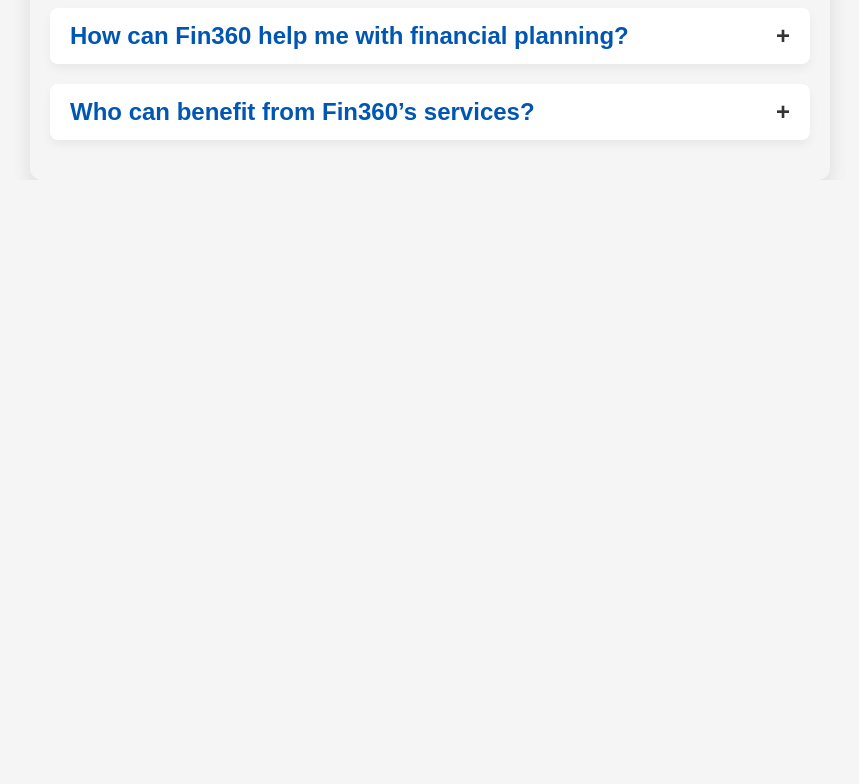
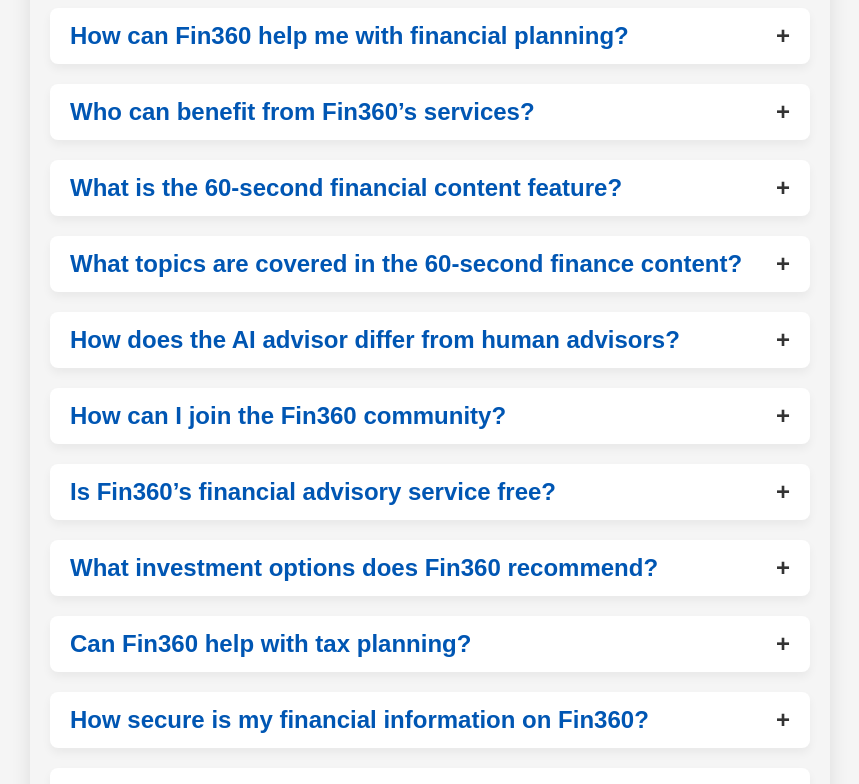
Before and after one commit to vivekgautamgv/fin360, a React (Vite) app in the folder campus_fund/: page / in a window 1280 px wide. Shown: the part 4444-5228 px from the top of the page, without its empty margins (210-1069 px from the left). Before the commit the page ends 4624 px from the top, so only its background shows below. Built offline with nearby package versions, Linux system fonts and the light colour scheme.

Commit message:
fnq added

```diff
--- a/campus_fund/src/components/faq.jsx
+++ b/campus_fund/src/components/faq.jsx
@@ -27,6 +27,60 @@
       answer: " Fin360 is designed for middle-class individuals with limited income who are seeking smart ways to manage their finances. Our services cater to anyone looking for personalized investment advice and financial planning, with easy access to both AI and human expertise."
     },
 
+    {
+      question: "What is the 60-second financial content feature?",
+      answer: " Our 60-second content feature delivers short, educational videos and articles on basic financial terms and concepts. It’s perfect for users looking to quickly grasp financial topics, such as budgeting, investing, or tax planning, in a format that’s engaging and easy to understand."
+    },
+
+    {
+      question: "What topics are covered in the 60-second finance content?",
+      answer: "We cover a wide array of financial topics including budgeting, investment strategies, savings tips, debt management, tax planning, retirement preparation, and more. The content is designed to boost your financial knowledge in just a minute."
+    },
+
+    {
+        question: "How does the AI advisor differ from human advisors?",
+        answer: "The AI advisor provides instant, data-driven recommendations based on your financial profile, while human advisors offer personalized, detailed advice with the added value of experience and human insight. You can use both services to get a well-rounded financial plan."
+      },
+      {
+        question: "How can I join the Fin360 community?",
+        answer: "By signing up on our platform, you gain access to the community space where you can connect with other users, participate in discussions, share financial tips, and get answers to your finance-related questions."
+      },
+      {
+        question: "Is Fin360’s financial advisory service free?",
+        answer: "Our basic AI advisory service is free, along with access to 60-second educational content and the community space. For more advanced financial planning and personalized sessions with human advisors, we offer premium plans at competitive rates."
+      },
+      {
+        question: "What investment options does Fin360 recommend?",
+        answer: "Based on your financial situation, the AI and our advisors will recommend investment options tailored to your goals. These may include mutual funds, stocks, bonds, fixed deposits, or government-backed schemes to ensure balanced growth and security."
+      },
+      {
+        question: "Can Fin360 help with tax planning?",
+        answer: "Yes, both the AI model and our human advisors provide tax-saving strategies tailored to your financial profile. We help you optimize your investments for tax benefits under schemes such as ELSS, PPF, and others."
+      },
+      {
+        question: "How secure is my financial information on Fin360?",
+        answer: "We prioritize your privacy and security. All financial data you share with us is encrypted, and we employ top-tier security measures to protect your personal and financial information from unauthorized access."
+      },
+      {
+        question: "What makes Fin360 different from other financial platforms?",
+        answer: "Fin360 offers a unique blend of AI-driven financial advice and access to human experts. Our AI advisor provides instant, personalized recommendations, while our human advisors add value with detailed, experience-based insights. Plus, our 60-second educational content helps users quickly learn essential financial concepts."
+      },
+      {
+        question: "How do I get started with Fin360?",
+        answer: "It’s easy! Sign up on our website or app, provide your financial details and goals, and start receiving AI-driven advice right away. For personalized sessions, you can schedule time with our human advisors to further refine your financial plan."
+      },
+      {
+        question: "Is there a way to combine AI and human advice?",
+        answer: "Yes, Fin360 allows you to use both AI and human advisory services together. You can start with the AI for quick advice and consult a human advisor for a more comprehensive plan. Both systems work hand-in-hand to provide the best financial guidance."
+      },
+      {
+        question: "How often can I access my financial plan?",
+        answer: "You can access your financial plan anytime through your dashboard on Fin360. The AI continuously updates your plan based on market trends and your financial activities, ensuring that your strategy stays relevant and effective."
+      },
+      {
+        question: "Is Fin360 available on mobile?",
+        answer: "Yes, Fin360 is accessible on both desktop and mobile platforms, allowing you to manage your finances and receive advice wherever you are. Simply download our app or use our website to get started."
+      }
 
   ];
 
```
